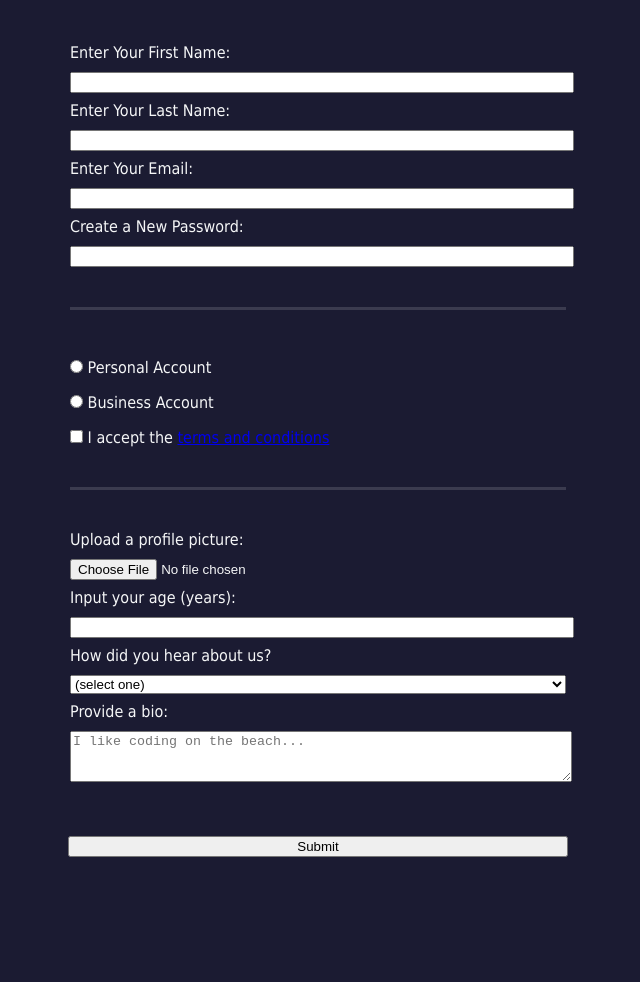
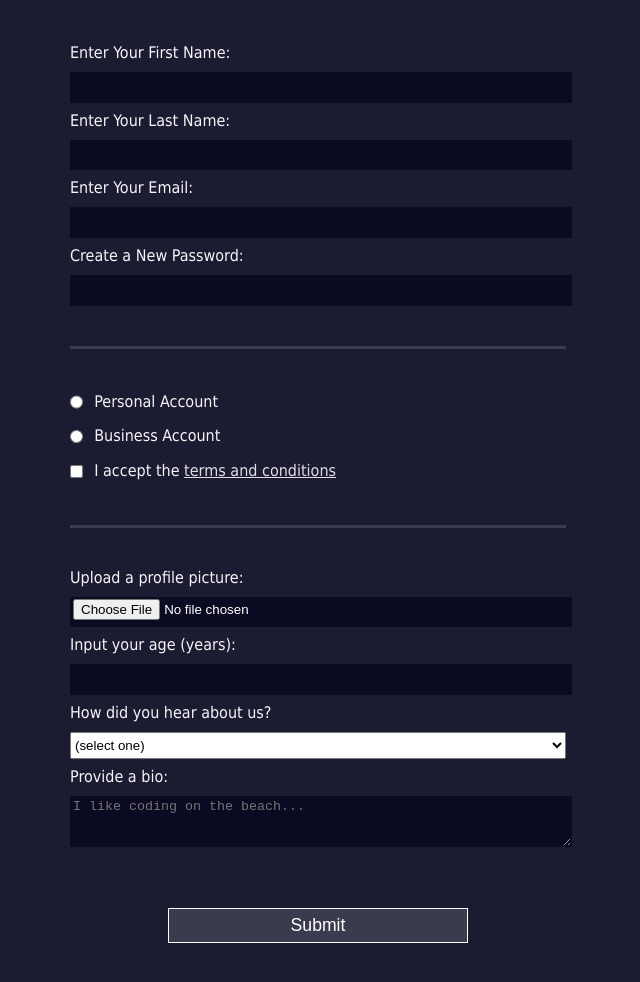
Before and after one commit to klevchuk/freecodecamp, a plain HTML site: page html&css/Registration Form/index.html in a window 1280 px wide. Shown: the part 134-1116 px from the top of the page, without its empty margins (322-962 px from the left). Before the commit the page ends 991 px from the top, so only its background shows below. Drawn offline with Linux system fonts and the light colour scheme.

Commit message:
Registration Form

```diff
--- a/html&css/Registration Form/styles.css
+++ b/html&css/Registration Form/styles.css
@@ -18,6 +18,7 @@ form {
   max-width: 500px;
   min-width: 300px;
   margin: 0 auto;
+  padding-bottom: 2em;
 }
 
 fieldset {
@@ -40,9 +41,36 @@ textarea,
 select {
   margin: 10px 0 0 0;
   width: 100%;
+  min-height: 2em;
+}
+
+input, textarea {
+  background-color: #0a0a23;
+  border: 1px solid #0a0a23;
+  color: #ffffff;
 }
 
 .inline {
   width: unset;
+  margin: 0 0.5em 0 0;
+  vertical-align: middle;
+}
 
+input[type="submit"] {
+  display: block;
+  width: 60%;
+  margin: 1em auto;
+  height: 2em;
+  font-size: 1.1rem;
+  background-color: #3b3b4f;
+  border-color: white;
+  min-width: 300px;
 }
+
+input[type="file"] {
+  padding: 1px 2px;
+}
+
+a {
+  color:#dfdfe2;
+}
```
